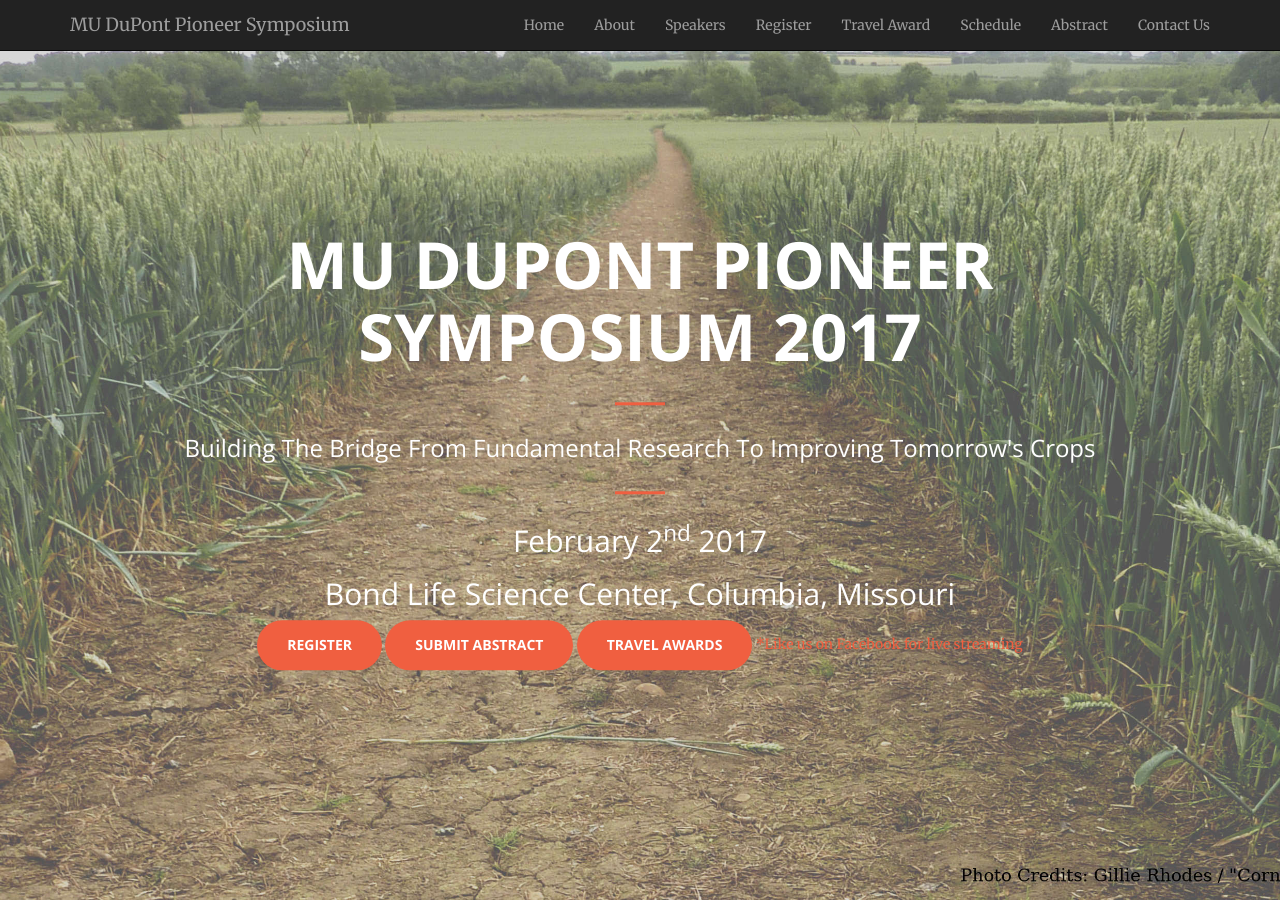
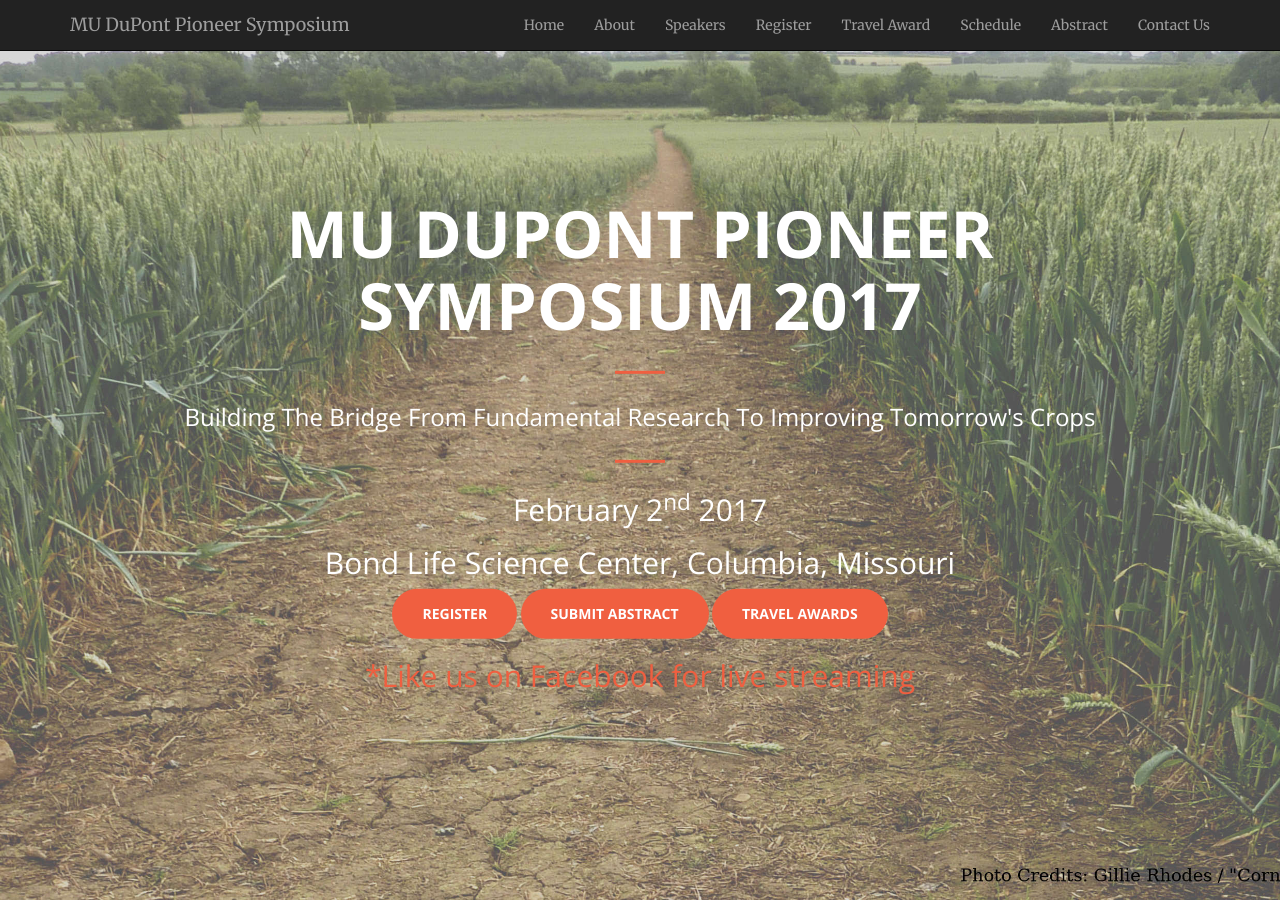
Before and after one commit to mupioneersymposium/mupioneersymposium.github.io, a Jekyll site: the page built from index.html, in a window 1280 px wide and 900 px high. Built offline with Jekyll 4.4.1, drawn with Linux system fonts in a browser that asks for light colours.

```diff
--- a/_includes/header.html
+++ b/_includes/header.html
@@ -10,12 +10,8 @@
             <a target="_blank" href="https://www.eventbrite.com/e/mu-dupont-pioneer-symposium-tickets-26468717647" class="btn btn-primary btn-xl page-scroll">Register</a>
             <a target="_blank" href="abstract.html" class="btn btn-primary btn-xl page-scroll">Submit Abstract</a>
             <a target="_blank" href="travel.html" class="btn btn-primary btn-xl page-scroll">Travel Awards</a>
-            <a href="https://www.facebook.com/mudupontpioneersymposium/" target="_blank">*Like us on Facebook for live streaming </a>
+            <h2> <a href="https://www.facebook.com/mudupontpioneersymposium/" target="_blank"> *Like us on Facebook for live streaming </a> </h2>
 
         </div>
     </div>
 </header>
-
-        </div>
-    </div>
-</header>
```
